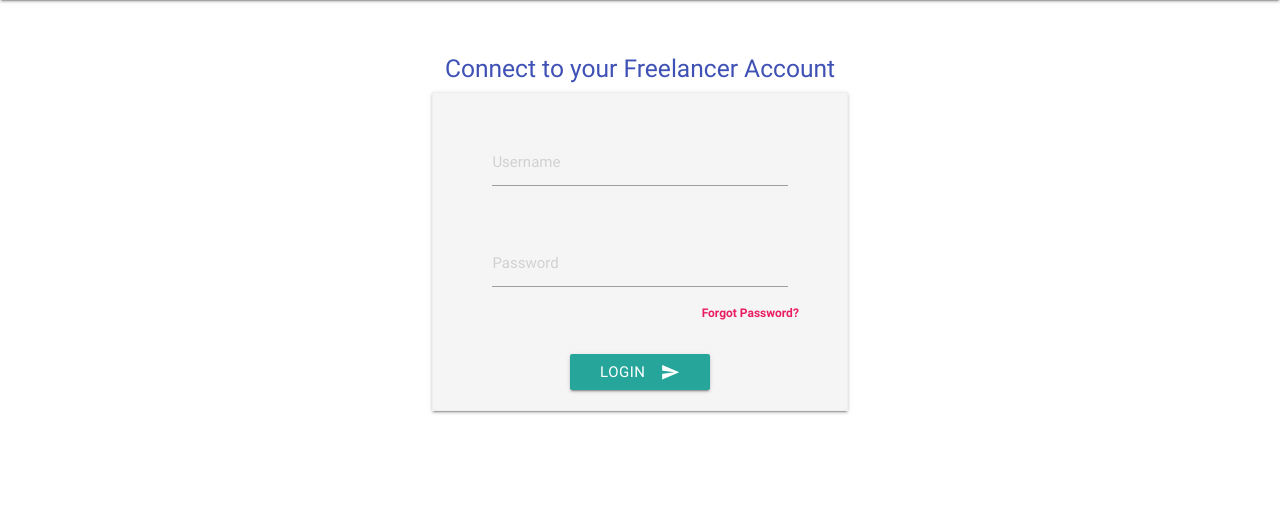
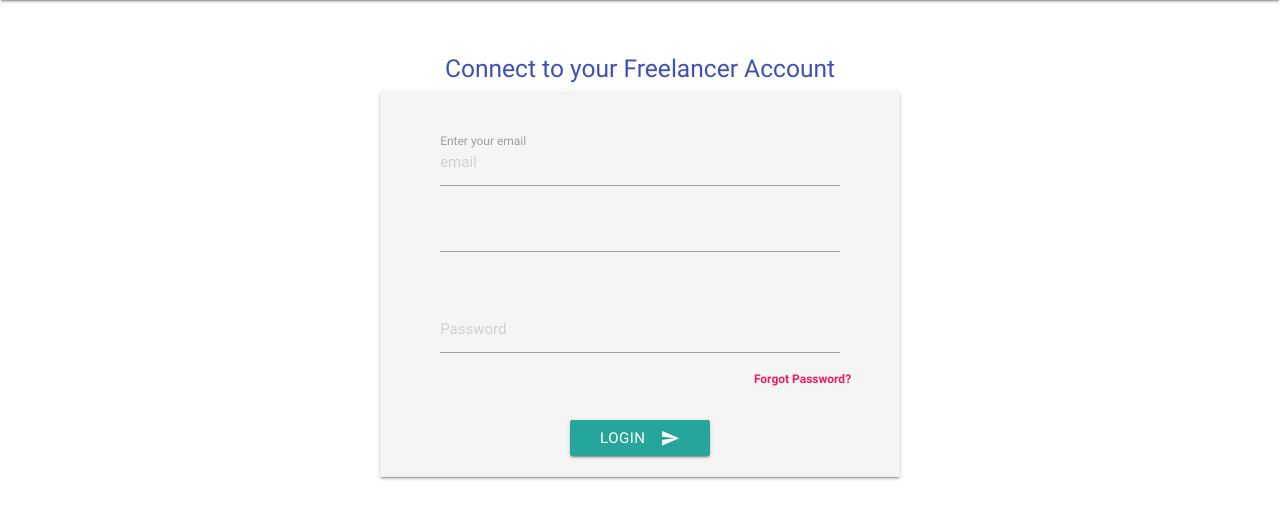
Before and after one commit to bitnahian/ApplyForMe, a Flask app: page /login in a window 1280 px wide. Shown: the part 64-581 px from the top of the page. Run offline with Flask 2, Linux system fonts and the light colour scheme; some libraries are stand-ins or nearby versions.

Commit message:
some stuff for later

```diff
--- a/app/app.py
+++ b/app/app.py
@@ -1,9 +1,8 @@
-from flask import Flask, render_template, Markup, request, jsonify
+from flask import Flask, render_template, Markup, request, jsonify, flash
 from auth import *
 import requests
 import xml.etree.ElementTree as ET
-
-app = Flask(__name__)
+from flask_wtf.csrf import CSRFProtect
 
 @app.route('/')
 def home():
@@ -12,12 +11,18 @@ def home():
 @app.route('/login', methods = ['POST', 'GET'])
 def login():
     form = LoginForm(request.form)
-    if request.method == 'POST' and form.validate():
-        email = request.form['email']
-        session['username'] = { 'email' : email , 'cart' : [0] }
-        print(email)
-        return redirect('form/form.html')
-    return render_template('auth/login.html', form=form)
+    if request.method == 'POST':
+        if form.validate() == False:
+            flash('All fields are required.')
+            return render_template('auth/login.html', form=form)
+        else:
+            email = request.form['email']
+            password = request.form
+            session['username'] = { 'email' : email , 'cart' : [0] }
+            print(email)
+            return redirect('form/form.html')
+    elif request.method == 'GET':
+        return render_template('auth/login.html', form=form)
 
 @app.route('/logout')
 def logout():
@@ -66,7 +71,7 @@ def process():
 
 @app.route('/about')
 def about():
-    return render_template('about.html')
+    return render_template('about/about.html')
 
 if __name__ == '__main__':
     app.run(debug=True)
--- a/app/templates/auth/login.html
+++ b/app/templates/auth/login.html
@@ -9,14 +9,19 @@
             <h5 class="indigo-text">Connect to your Freelancer Account</h5>
 
             <div class="custom-box z-depth-1 grey lighten-4 row left-align">
-
+            {% for message in form.email.errors %}
+            <div>{{ message }}</div>
+            {% endfor %}
+            {% for message in form.password.errors %}
+            <div>{{ message }}</div>
+            {% endfor %}
                 <form class="col s12" method="post" action="{{ url_for('login') }}" role="form">
-
-
+                {{ form.hidden_tag() }}
                     <div class='row'>
                         <div class='input-field col s12'>
-                        <input placeholder="Username" id="username" type="text" class="validate">
-
+                          {{ form.email.label(class_="active") }}
+                          {{ form.email(placeholder= "email", id="username", type="text", class_="validate") }}
+                          <input >
                       </div>
                     </div>
 
```
